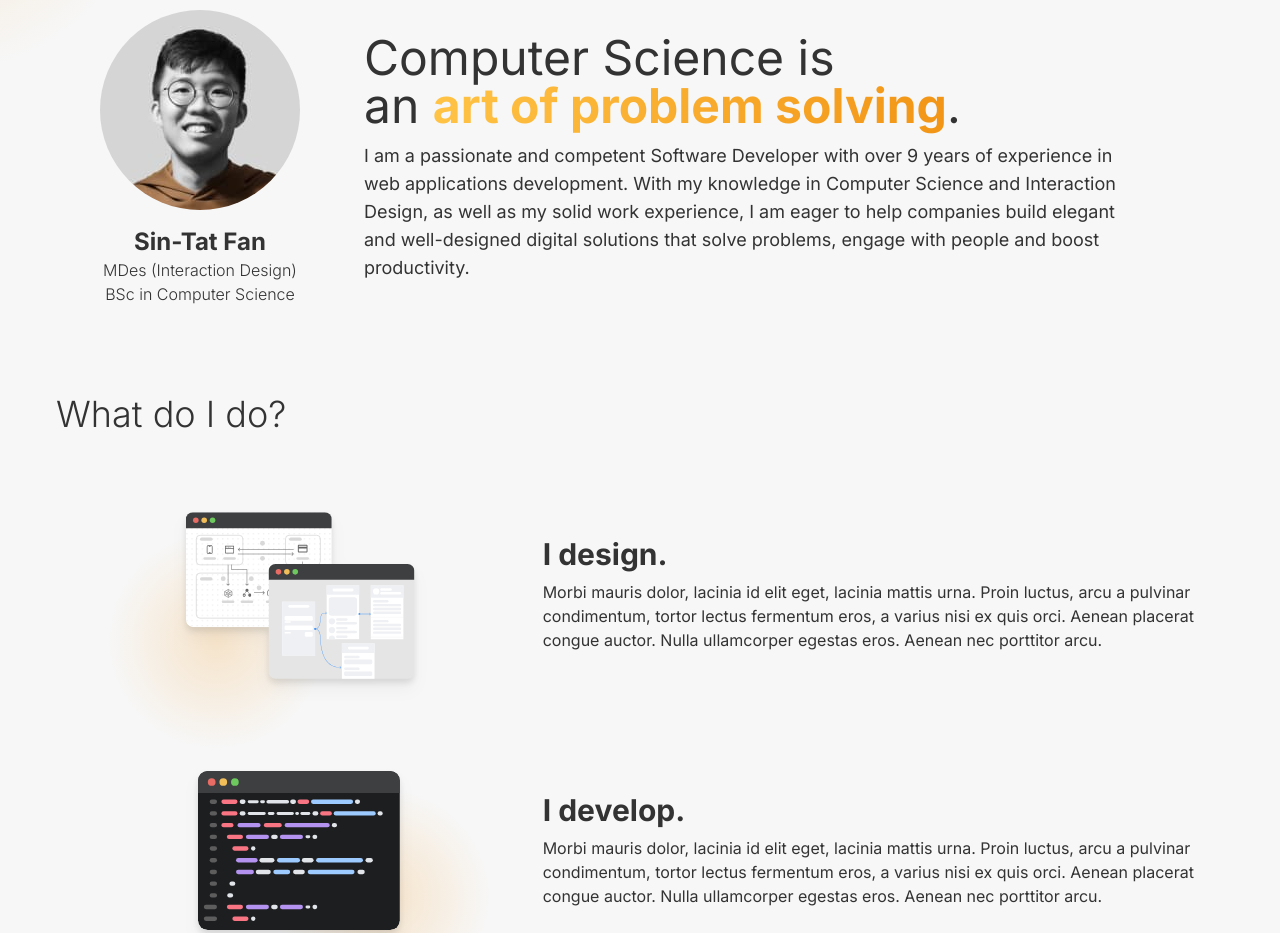
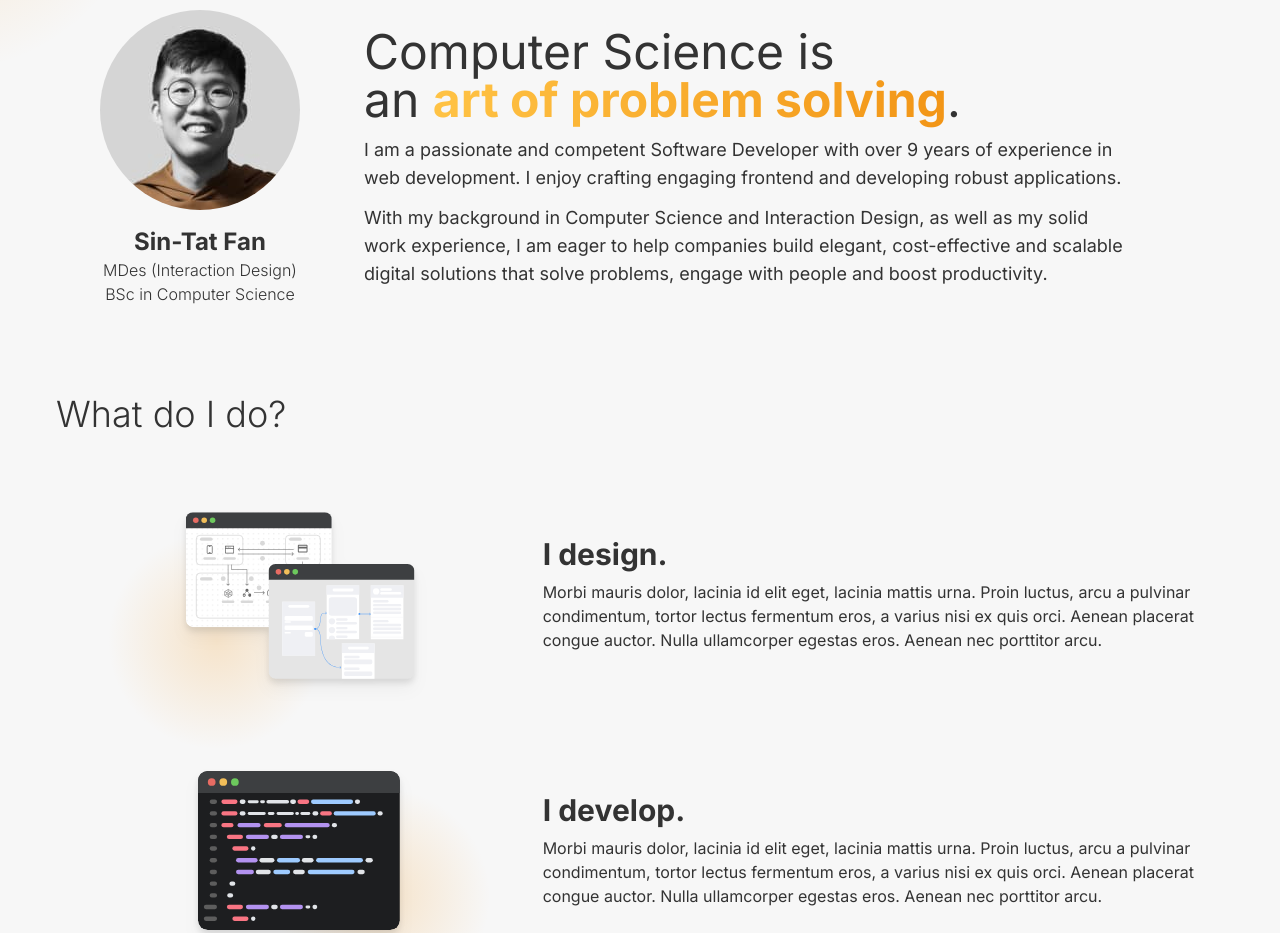
Before and after one commit to sintatfan/sintatfan-web, a Next.js app: page / in a window 1280 px wide. Shown: the part 980-1913 px from the top of the page. Built offline with nearby package versions, Linux system fonts and the light colour scheme.

Commit message:
About - update biography content

```diff
--- a/components/home/about_biography.jsx
+++ b/components/home/about_biography.jsx
@@ -18,7 +18,10 @@ export function Biography() {
             {/* Professional Summary */}
             <div className="flex-auto max-w-3xl">
                 <p className="text-3xl sm:text-4xl lg:text-5xl mb-3">Computer Science is <br />an <span className="text-gradient font-bold">art of problem solving</span>.</p>
-                <p className="text-lg">I am a passionate and competent Software Developer with over 9 years of experience in web applications development. With my knowledge in Computer Science and Interaction Design, as well as my solid work experience, I am eager to help companies build elegant and well-designed digital solutions that solve problems, engage with people and boost productivity.</p>
+                <div className="text-lg">
+                    <p className="mb-3">I am a passionate and competent Software Developer with over 9 years of experience in web development. I enjoy crafting engaging frontend and developing robust applications.</p>
+                    <p>With my background in Computer Science and Interaction Design, as well as my solid work experience, I am eager to help companies build elegant, cost-effective and scalable digital solutions that solve problems, engage with people and boost productivity.</p>
+                </div>
             </div>
         </div>
     );
```
